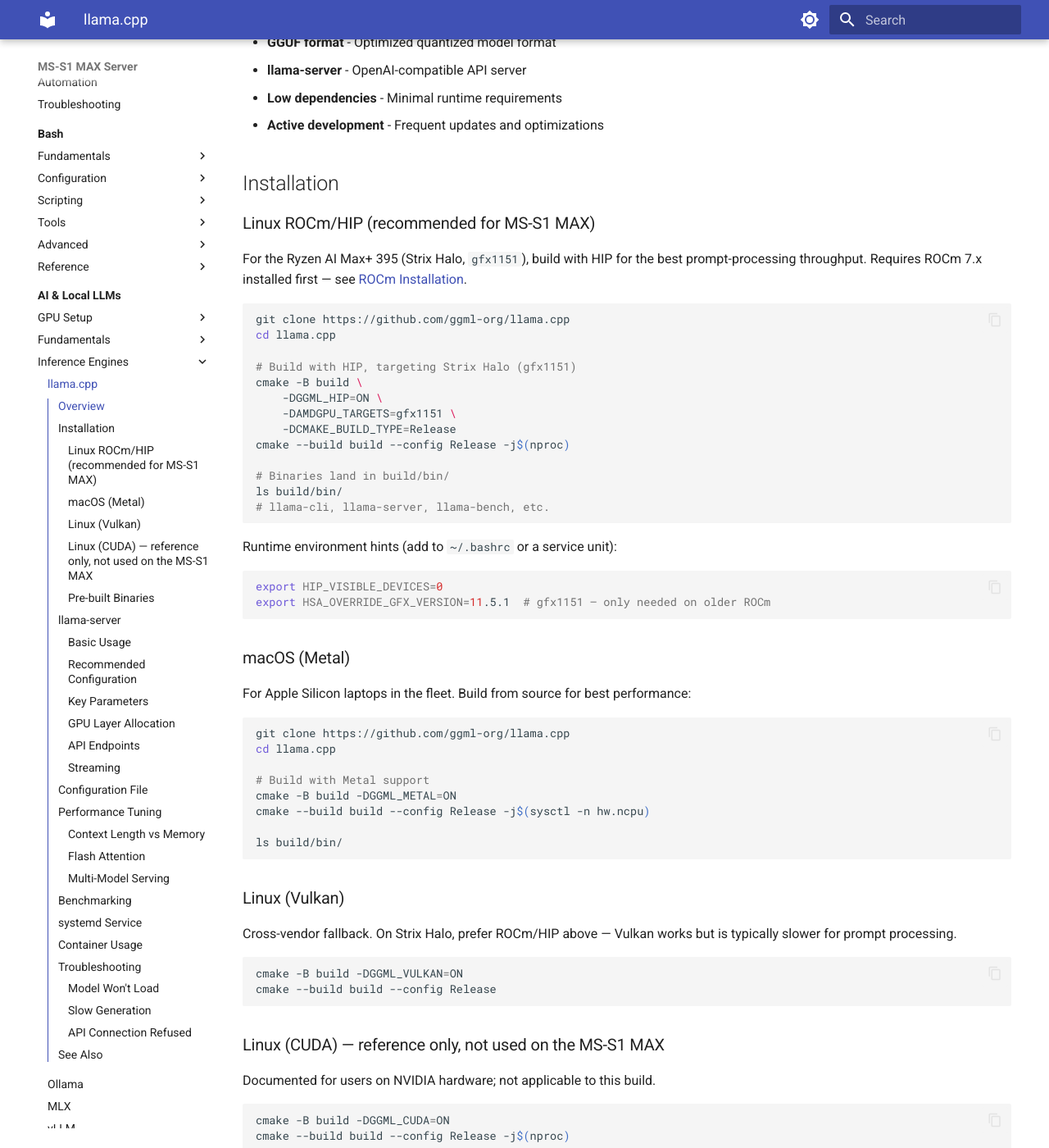
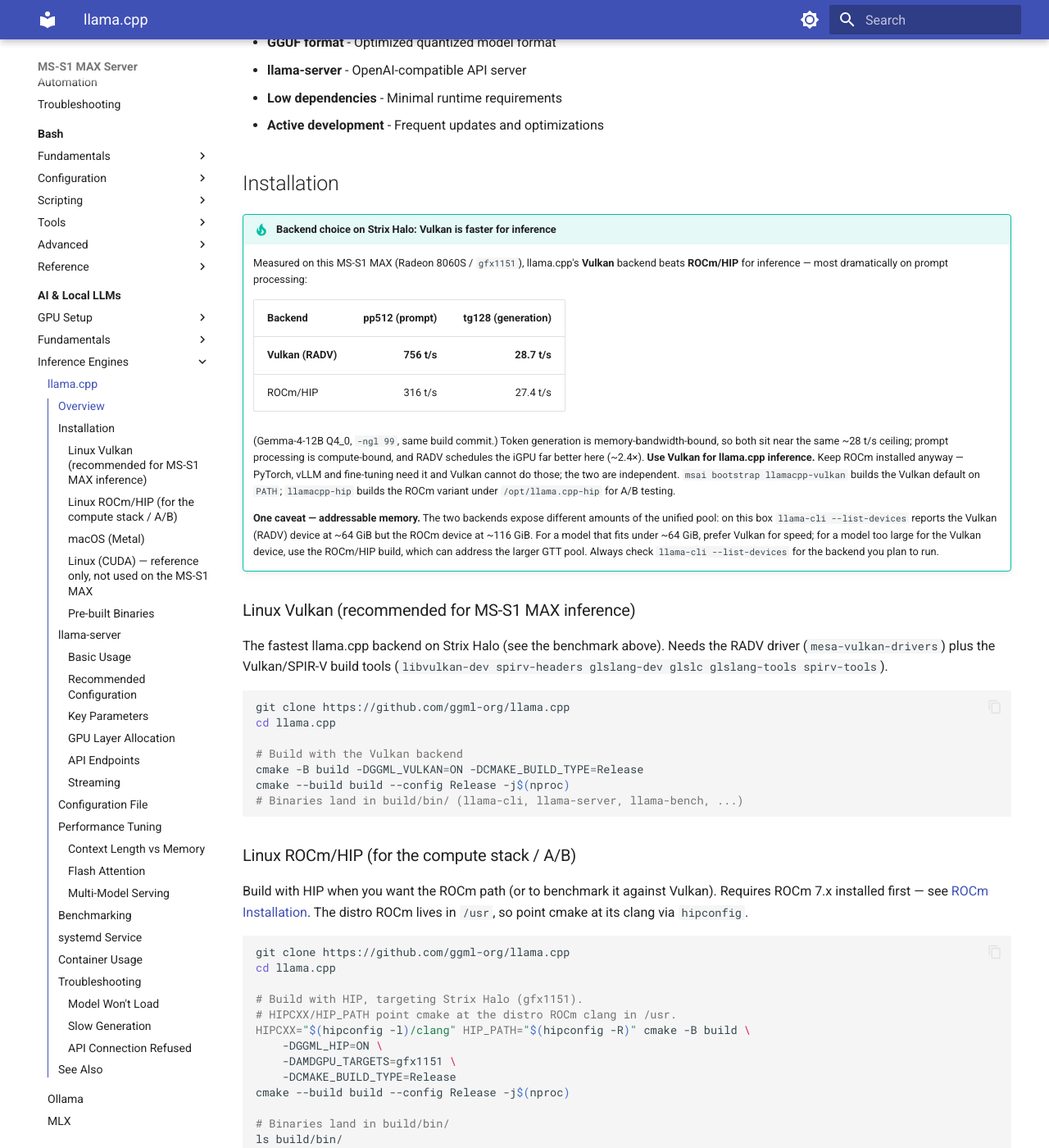
Before and after one commit to mortenoh/msai-setup, an MkDocs documentation site: the page built from docs/ai/inference-engines/llama-cpp.md, in a window 1280 px wide and 1400 px high, scrolled down 332 px. Shown: the whole window at 82% size. Built offline with MkDocs 1.6.1 and Material for MkDocs 9.7.7, drawn with Linux system fonts in a browser that asks for light colours.

Commit message:
docs(llama.cpp): correct backend guidance - Vulkan faster than ROCm on Strix Halo (benchmarked)

````diff
--- a/docs/ai/inference-engines/llama-cpp.md
+++ b/docs/ai/inference-engines/llama-cpp.md
@@ -14,16 +14,62 @@
 
 ## Installation
 
-### Linux ROCm/HIP (recommended for MS-S1 MAX)
+!!! tip "Backend choice on Strix Halo: Vulkan is faster for inference"
+    Measured on this MS-S1 MAX (Radeon 8060S / `gfx1151`), llama.cpp's **Vulkan**
+    backend beats **ROCm/HIP** for inference — most dramatically on prompt
+    processing:
 
-For the Ryzen AI Max+ 395 (Strix Halo, `gfx1151`), build with HIP for the best prompt-processing throughput. Requires ROCm 7.x installed first — see [ROCm Installation](../gpu/rocm-installation.md).
+    | Backend | pp512 (prompt) | tg128 (generation) |
+    |---------|---------------:|-------------------:|
+    | **Vulkan (RADV)** | **756 t/s** | **28.7 t/s** |
+    | ROCm/HIP          | 316 t/s     | 27.4 t/s          |
+
+    (Gemma-4-12B Q4_0, `-ngl 99`, same build commit.) Token generation is
+    memory-bandwidth-bound, so both sit near the same ~28 t/s ceiling; prompt
+    processing is compute-bound, and RADV schedules the iGPU far better here
+    (~2.4×). **Use Vulkan for llama.cpp inference.** Keep ROCm installed anyway —
+    PyTorch, vLLM and fine-tuning need it and Vulkan cannot do those; the two are
+    independent. `msai bootstrap llamacpp-vulkan` builds the Vulkan default on
+    `PATH`; `llamacpp-hip` builds the ROCm variant under `/opt/llama.cpp-hip` for
+    A/B testing.
+
+    **One caveat — addressable memory.** The two backends expose different
+    amounts of the unified pool: on this box `llama-cli --list-devices` reports
+    the Vulkan (RADV) device at ~64 GiB but the ROCm device at ~116 GiB. For a
+    model that fits under ~64 GiB, prefer Vulkan for speed; for a model too large
+    for the Vulkan device, use the ROCm/HIP build, which can address the larger
+    GTT pool. Always check `llama-cli --list-devices` for the backend you plan to
+    run.
+
+### Linux Vulkan (recommended for MS-S1 MAX inference)
+
+The fastest llama.cpp backend on Strix Halo (see the benchmark above). Needs the
+RADV driver (`mesa-vulkan-drivers`) plus the Vulkan/SPIR-V build tools
+(`libvulkan-dev spirv-headers glslang-dev glslc glslang-tools spirv-tools`).
 
 ```bash
 git clone https://github.com/ggml-org/llama.cpp
 cd llama.cpp
 
-# Build with HIP, targeting Strix Halo (gfx1151)
-cmake -B build \
+# Build with the Vulkan backend
+cmake -B build -DGGML_VULKAN=ON -DCMAKE_BUILD_TYPE=Release
+cmake --build build --config Release -j$(nproc)
+# Binaries land in build/bin/ (llama-cli, llama-server, llama-bench, ...)
+```
+
+### Linux ROCm/HIP (for the compute stack / A/B)
+
+Build with HIP when you want the ROCm path (or to benchmark it against Vulkan).
+Requires ROCm 7.x installed first — see [ROCm Installation](../gpu/rocm-installation.md).
+The distro ROCm lives in `/usr`, so point cmake at its clang via `hipconfig`.
+
+```bash
+git clone https://github.com/ggml-org/llama.cpp
+cd llama.cpp
+
+# Build with HIP, targeting Strix Halo (gfx1151).
+# HIPCXX/HIP_PATH point cmake at the distro ROCm clang in /usr.
+HIPCXX="$(hipconfig -l)/clang" HIP_PATH="$(hipconfig -R)" cmake -B build \
     -DGGML_HIP=ON \
     -DAMDGPU_TARGETS=gfx1151 \
     -DCMAKE_BUILD_TYPE=Release
@@ -54,15 +100,6 @@
 cmake --build build --config Release -j$(sysctl -n hw.ncpu)
 
 ls build/bin/
-```
-
-### Linux (Vulkan)
-
-Cross-vendor fallback. On Strix Halo, prefer ROCm/HIP above — Vulkan works but is typically slower for prompt processing.
-
-```bash
-cmake -B build -DGGML_VULKAN=ON
-cmake --build build --config Release
 ```
 
 ### Linux (CUDA) — reference only, not used on the MS-S1 MAX
````
